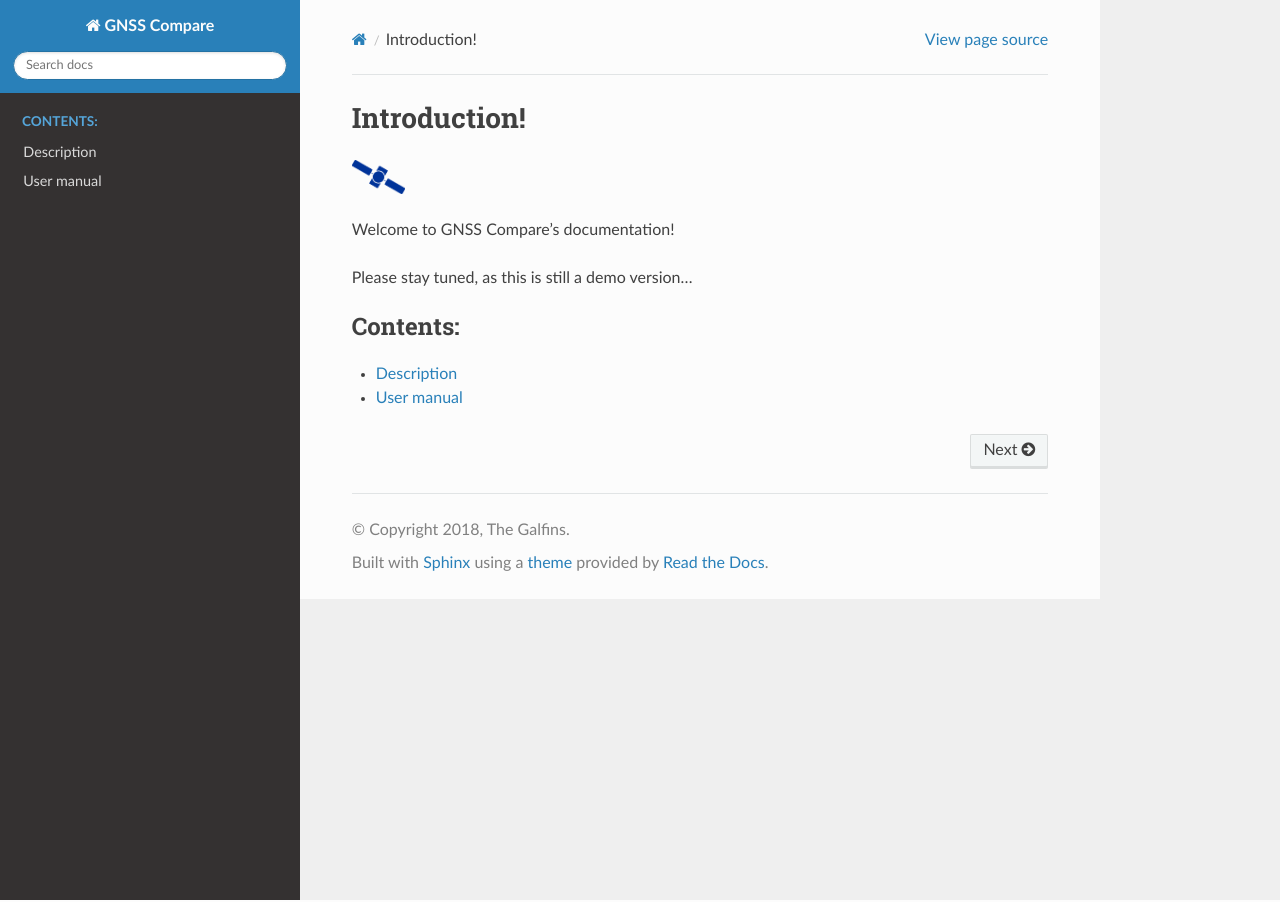
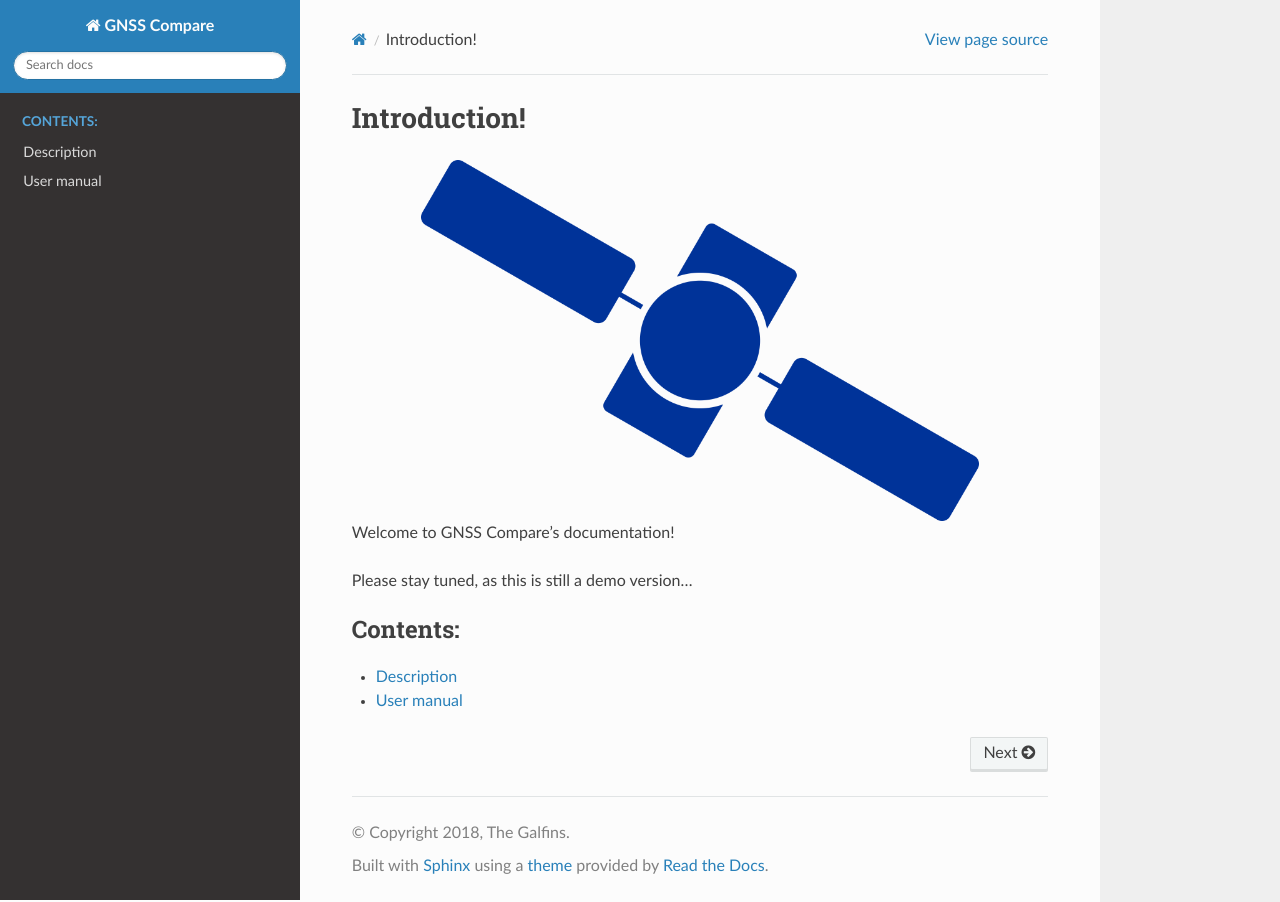
Before and after one commit to TheGalfins/GNSS_Compare, a Sphinx documentation site: the page built from docs/index.rst, in a window 1280 px wide. Built offline with Sphinx 7.4.7 and the Read the Docs theme 2.0.0, drawn with Linux system fonts in a browser that asks for light colours.

Commit message:
Changed image parameters

```diff
--- a/docs/index.rst
+++ b/docs/index.rst
@@ -7,7 +7,9 @@ Introduction!
 ========================================
 
 .. image:: img/GalileoIcon_blue.png
-    :width: 40pt
+    :width: 80%
+    :align: center
+    :alt: Project logo
 
 
 Welcome to GNSS Compare's documentation!
```
